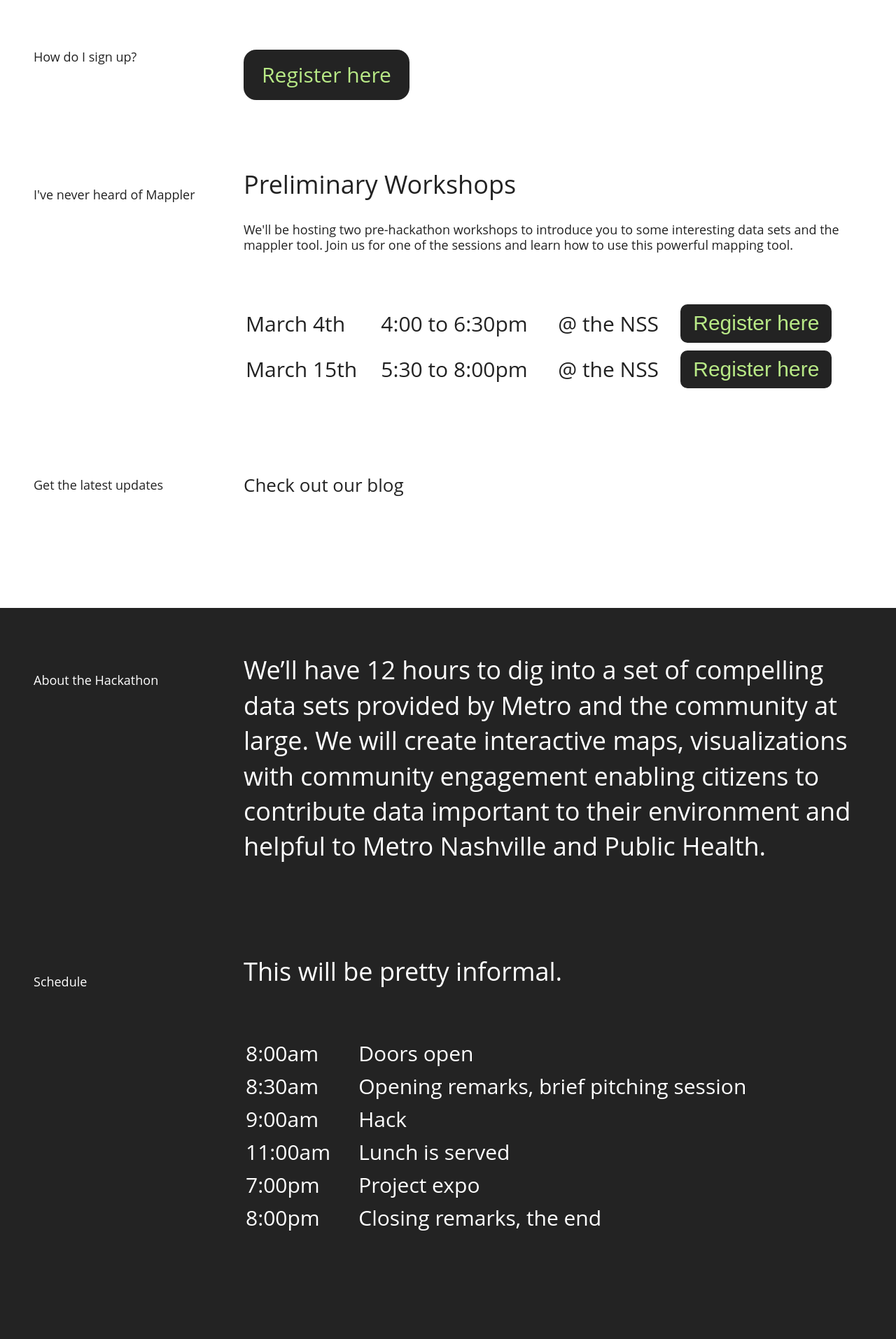
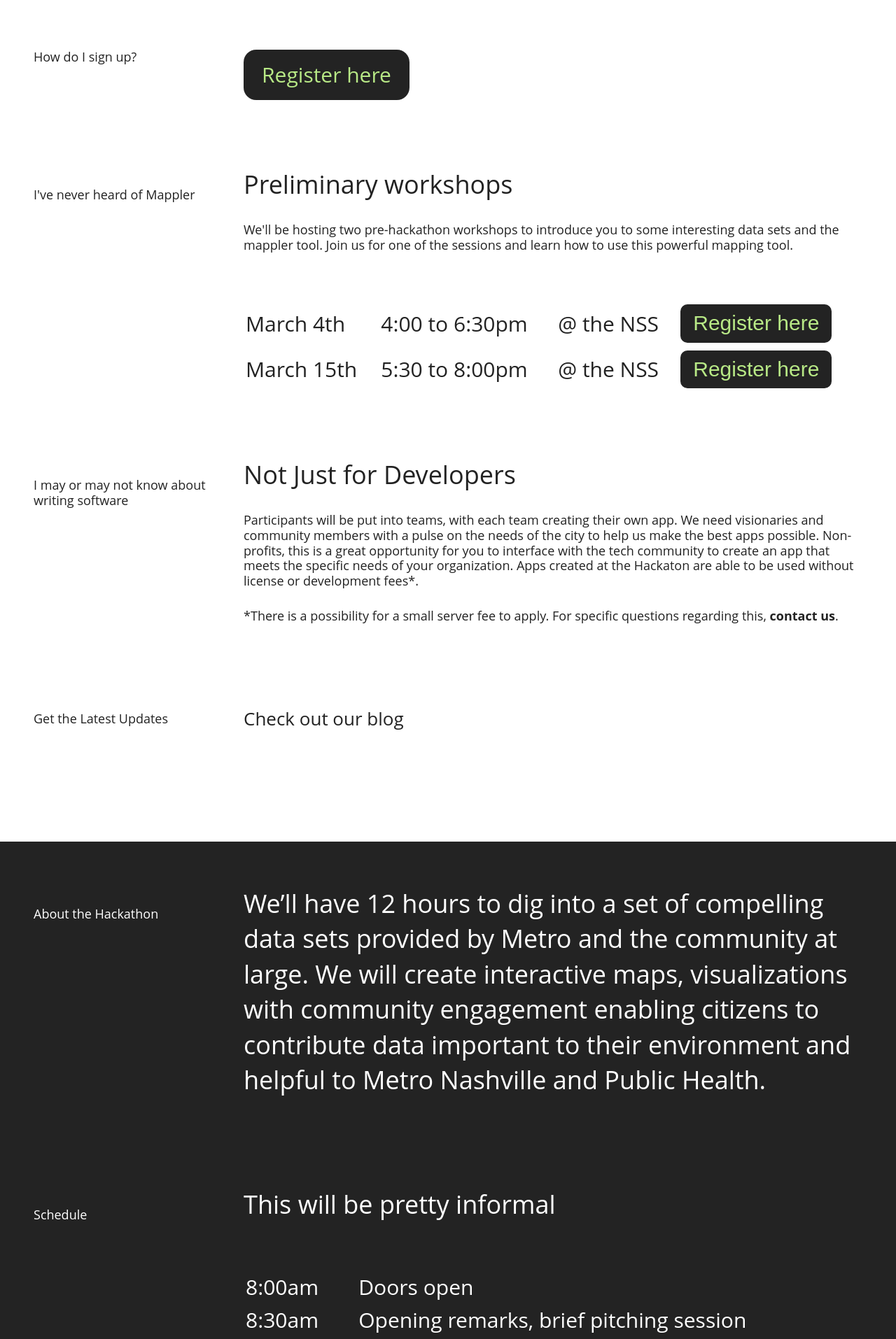
Before and after one commit to enlore/pubhealth-hackathon-2017, a Node project: template src/pages/index.pug in a window 1280 px wide. Shown: the part 1982-3896 px from the top of the page at 70% size. Run offline with Node 20 templates, Linux system fonts and the light colour scheme; the template is opened without the code that fills it, so the values that code supplies are empty.

Commit message:
Copy update for npos

```diff
--- a/src/pages/index.pug
+++ b/src/pages/index.pug
@@ -82,7 +82,7 @@ block body
           p I've never heard of Mappler
 
         .nine.columns
-          h2 Preliminary Workshops
+          h2 Preliminary workshops
           p.
             We'll be hosting two pre-hackathon workshops to introduce you to some
             interesting data sets and the mappler tool. Join us for one of the sessions
@@ -107,7 +107,28 @@ block body
 
       .row
         .three.columns
-          p Get the latest updates
+          p I may or may not know about writing software
+
+        .nine.columns
+          h2 Not Just for Developers
+          p().
+            Participants will be put into teams, with
+            each team creating their own app. We need visionaries and community
+            members with a pulse on the needs of the city to help us make the
+            best apps possible.  Non-profits, this is a great opportunity for
+            you to interface with the tech community to create an app that
+            meets the specific needs of your organization.  Apps created at
+            the Hackaton are able to be used without license or development
+            fees*.
+
+          p.
+            *There is a possibility for a small server fee to apply.  For
+            specific questions regarding this,
+            #[a.u-bold.squig(href="mailto:info@codefornashville.org") contact us].
+
+      .row
+        .three.columns
+          p Get the Latest Updates
 
         .nine.columns
           p.lg(style="margin-top: 24px;")
@@ -134,7 +155,7 @@ block body
           p Schedule
 
         .nine.columns
-          h2 This will be pretty informal.
+          h2 This will be pretty informal
 
           table(style='margin-top: 64px;')
             tr
```
Also changed, not shown: public/index.html (+28 -3 lines).
